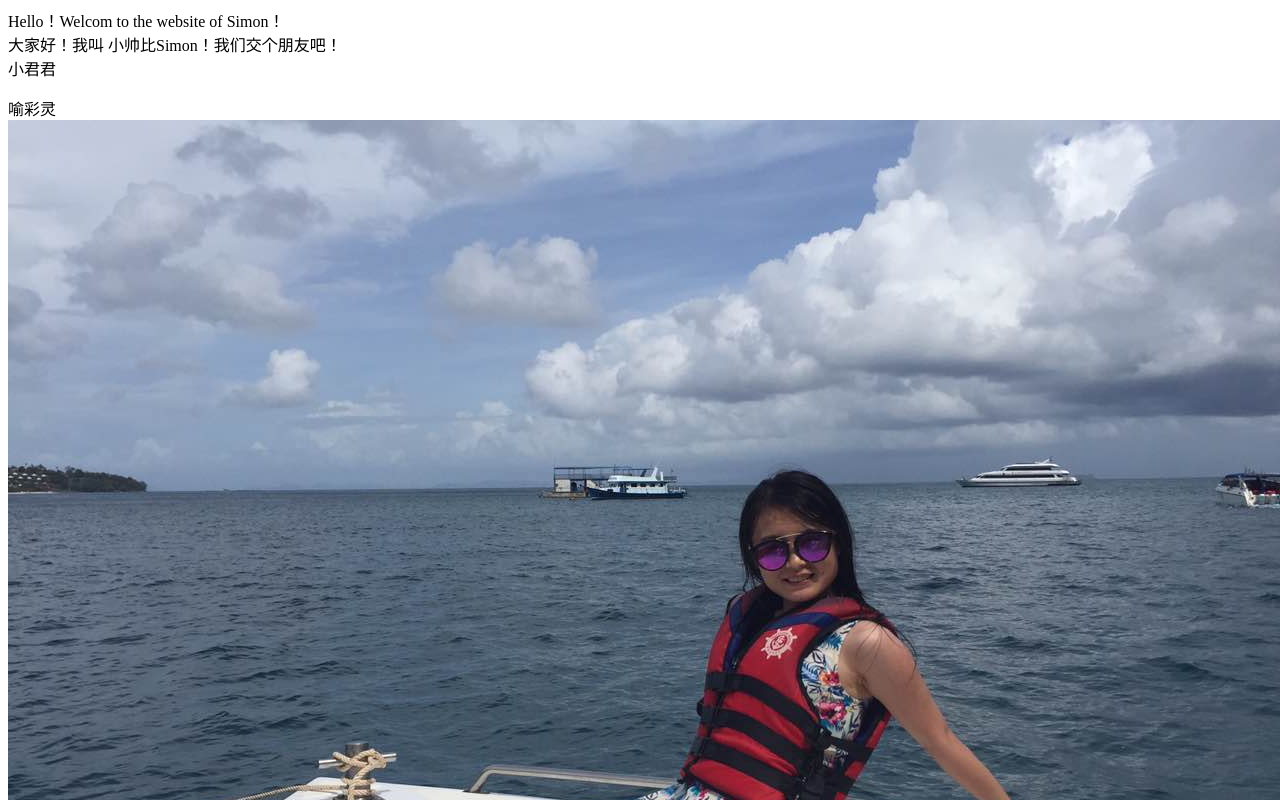
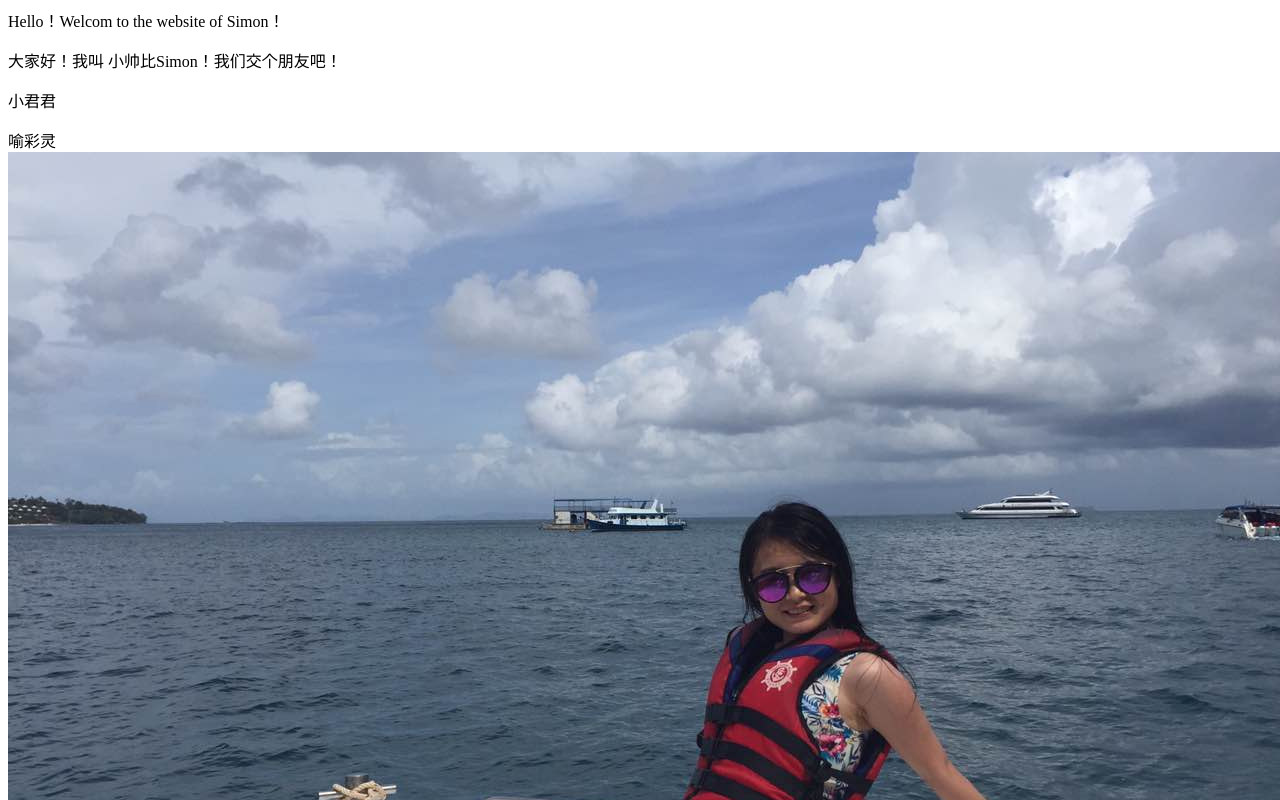
Before and after one commit to xiaoshuaibisimon/xiaoshuaibisimon.github.io, a plain HTML site: page index.html in a window 1280 px wide. Shown: the top 800 px of the page. Drawn offline with Linux system fonts and the light colour scheme.

Commit message:
完全不会html
胡乱改一通

```diff
--- a/index.html
+++ b/index.html
@@ -9,11 +9,12 @@
 
   <body>
     Hello！Welcom to the website of Simon！
-    <br/>
+    <p>
     大家好！我叫  小帅比Simon！我们交个朋友吧！
-    <br/>
+    </p>
+    <p>
     小君君
-    <p></p>
+    </p>
     喻彩灵
     <br/>
     <img src="aloah.jpg" alt="Smiley face""></p>
```
